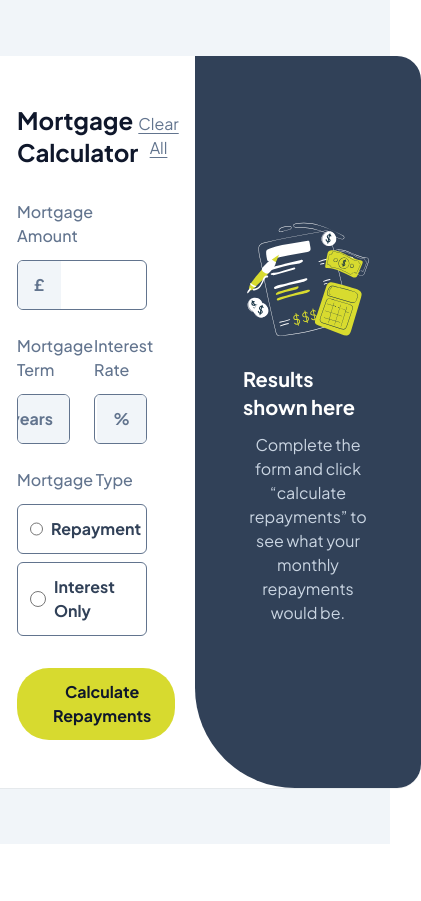
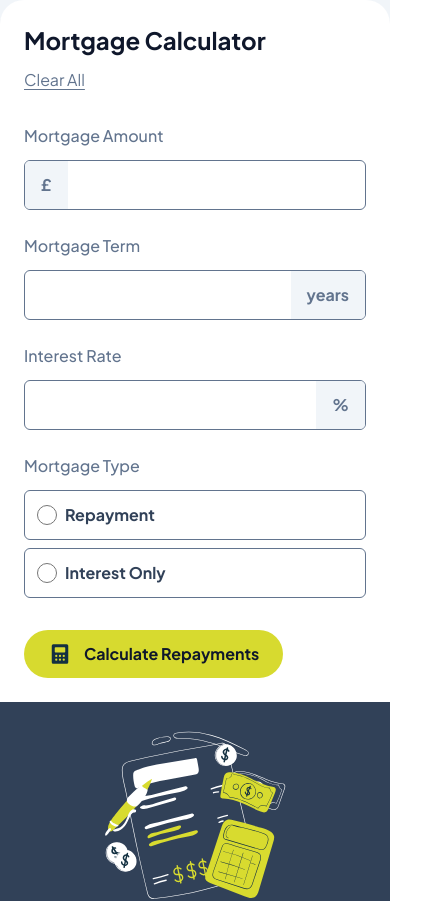
Before and after one commit to NitiemaAllassane/mortgage-repayment-calculator, a React (Vite) app: page / in a window 390 px wide. Shown: the top 901 px of the page, 421 px wide, since content can reach past the window. Before the commit the page ends 844 px from the top, so only its background shows below. Built offline with nearby package versions, Linux system fonts and the light colour scheme; a web font is replaced by a local one.

Commit message:
Add: responsive mode done

```diff
--- a/src/components/MortageCalculator.tsx
+++ b/src/components/MortageCalculator.tsx
@@ -10,12 +10,12 @@ export default function MortgageCalculator() {
 
     return (
         <article className="w-5xl bg-white rounded-3xl shadow-2xs">
-            <div className="flex">
+            <div className="md:flex">
                 {/* Mortgage Form */}
-                <form className="w-1/2">
-                    <div className="p-12">
-                        <div className="flex items-center justify-between mb-8">
-                            <h1 className="font-bold text-2xl text-slate-900">Mortgage Calculator</h1>
+                <form className="md:w-1/2">
+                    <div className="p-6 md:p-12">
+                        <div className="md:flex md:items-center md:justify-between mb-8">
+                            <h1 className="font-bold text-2xl text-slate-900 mb-3 md:mb-0">Mortgage Calculator</h1>
                             <button
                                 type="reset"
                                 className="text-slate-500 underline underline-offset-3 cursor-pointer
@@ -35,7 +35,7 @@ export default function MortgageCalculator() {
                         </div>
 
                         {/* Term and Interest fields */}
-                        <div className="grid grid-cols-2 gap-6 mb-6">
+                        <div className="grid md:grid-cols-2 gap-6 mb-6">
                             <div>
                                 <MortgageInputField
                                     label="Mortgage Term"
@@ -87,7 +87,7 @@ export default function MortgageCalculator() {
                 </form>
 
 
-                <div className="w-1/2 bg-slate-700 p-12 rounded-tr-3xl rounded-br-3xl rounded-bl-[100px]">
+                <div className="md:w-1/2 p-6 md:p-12 bg-slate-700 md:rounded-tr-3xl md:rounded-br-3xl md:rounded-bl-[100px]">
                     <div className="flex items-center justify-center max-h-full h-full">
                         <EmptyState  />
                     </div>
```
